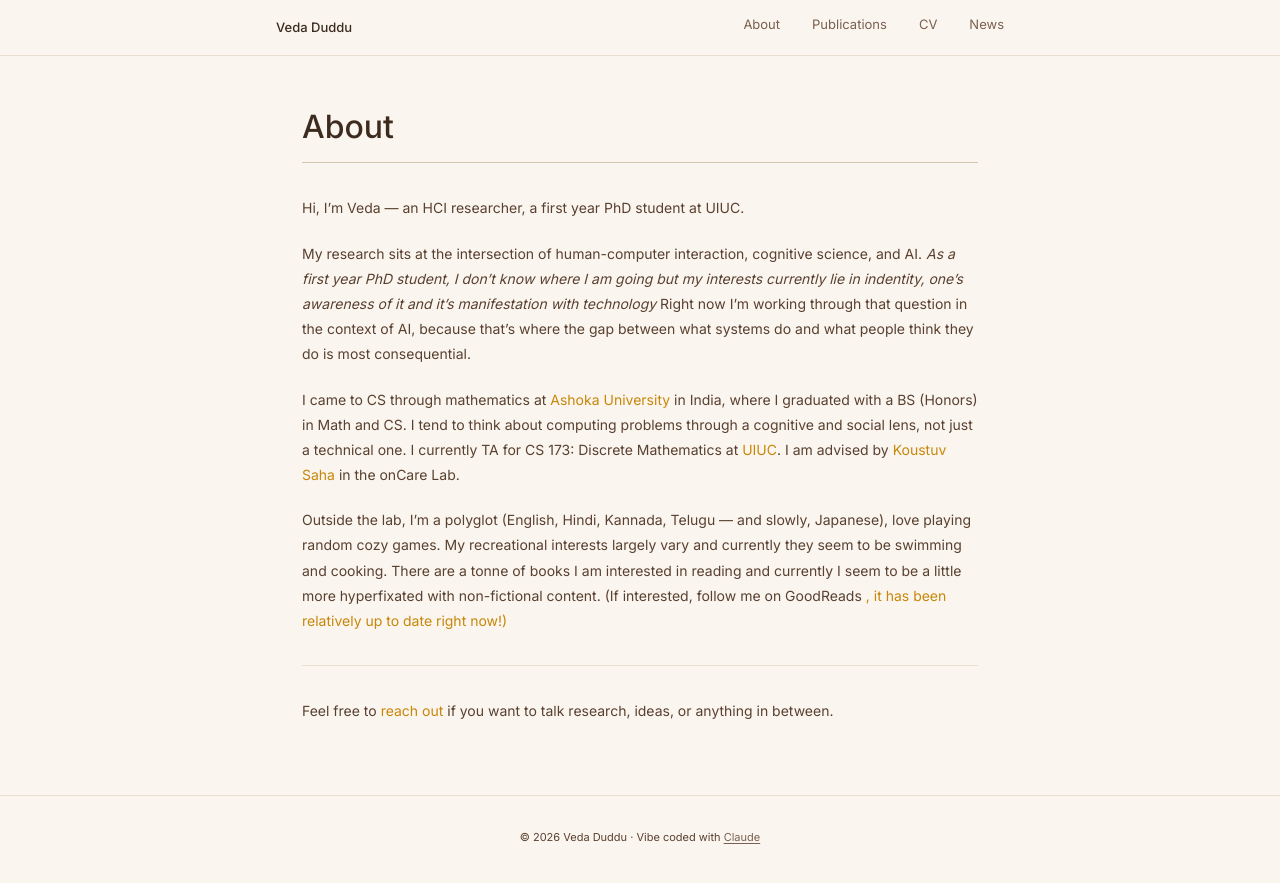
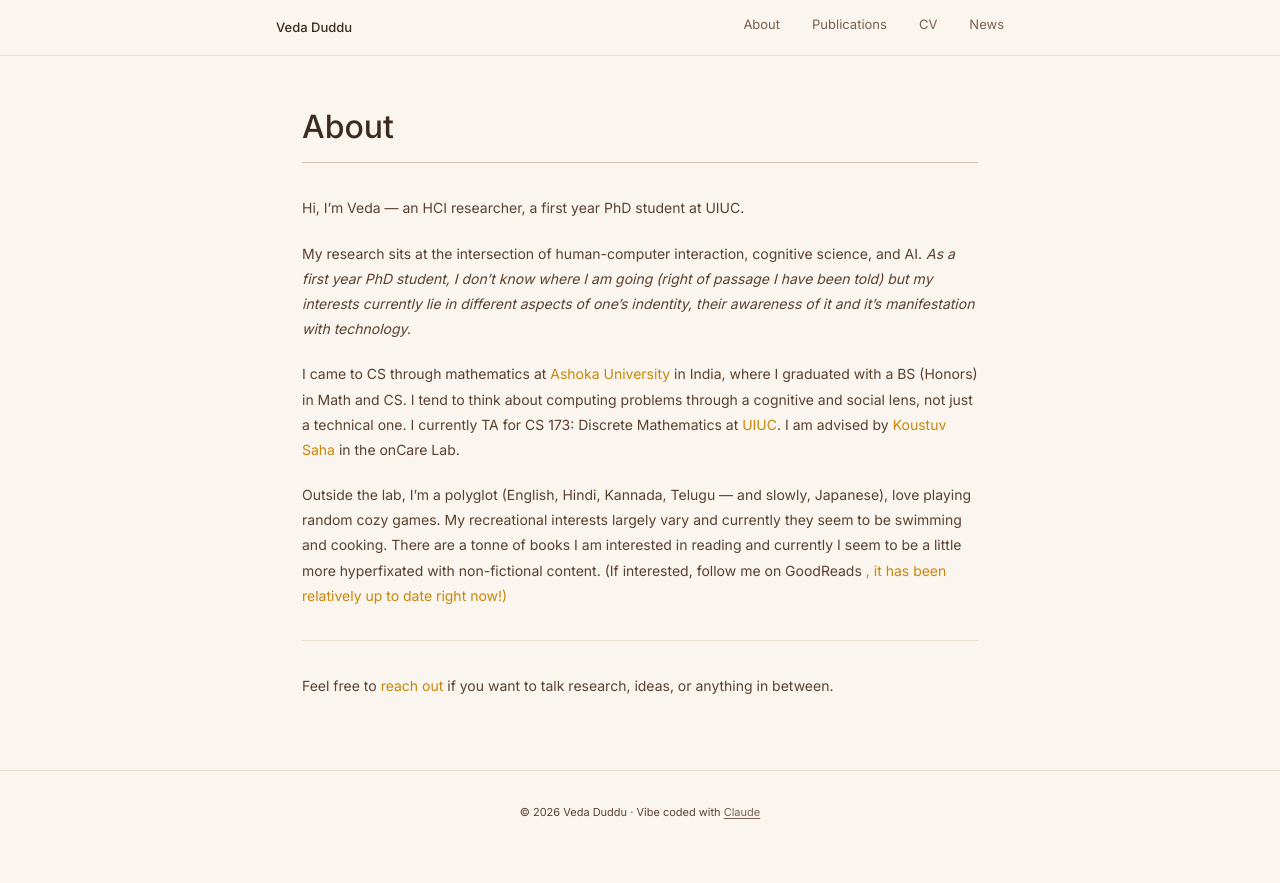
Before and after one commit to vedaduddu/vedaduddu.github.io, a Jekyll site: the page built from about.md, in a window 1280 px wide. Shown: the top 883 px of the page. Built offline with Jekyll 4.4.1, drawn with Linux system fonts in a browser that asks for light colours; a style sheet for code colours, icons or effects is not loaded.

Commit message:
tweak research interests blurb in about
Co-Authored-By: Claude Sonnet 4.6 <noreply@anthropic.com>
Claude-Session: https://claude.ai/code/session_01QKSi5jkRKymj8PaKmZtUeZ

```diff
--- a/about.md
+++ b/about.md
@@ -5,7 +5,7 @@ title: About
 
 Hi, I'm Veda — an HCI researcher, a first year PhD student at UIUC.
 
-My research sits at the intersection of human-computer interaction, cognitive science, and AI. *As a first year PhD student, I don't know where I am going but my interests currently lie in indentity, one's awareness of it and it's manifestation with technology* Right now I'm working through that question in the context of AI, because that's where the gap between what systems do and what people think they do is most consequential.
+My research sits at the intersection of human-computer interaction, cognitive science, and AI. *As a first year PhD student, I don't know where I am going (right of passage I have been told) but my interests currently lie in different aspects of one's indentity, their awareness of it and it's manifestation with technology.*
 
 I came to CS through mathematics at <a href="https://www.ashoka.edu.in/">Ashoka University</a> in India, where I graduated with a BS (Honors) in Math and CS. I tend to think about computing problems through a cognitive and social lens, not just a technical one. I currently TA for CS 173: Discrete Mathematics at <a href="https://siebelschool.illinois.edu/" target="_blank" rel="noopener">UIUC</a>.
 I am advised by <a href="https://koustuv.com/" target="_blank" rel="noopener">Koustuv Saha</a> in the onCare Lab.
```
